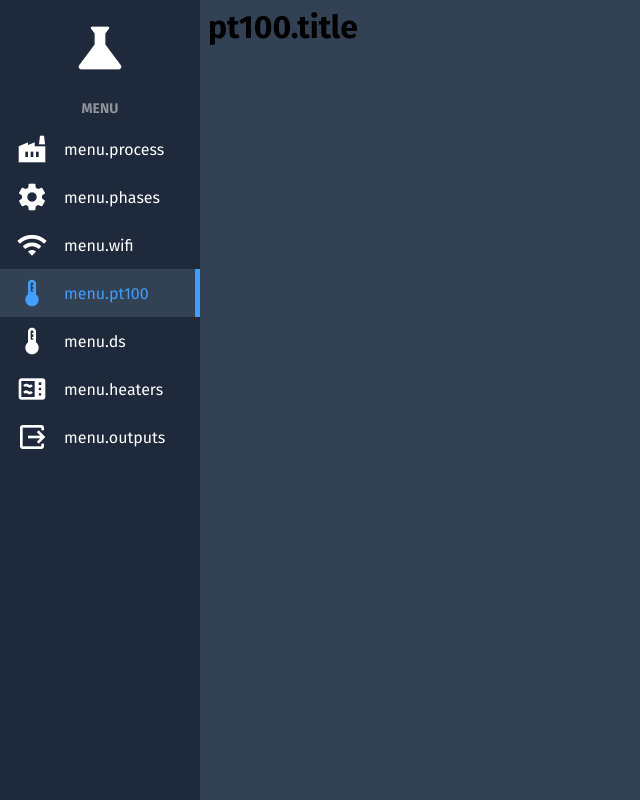
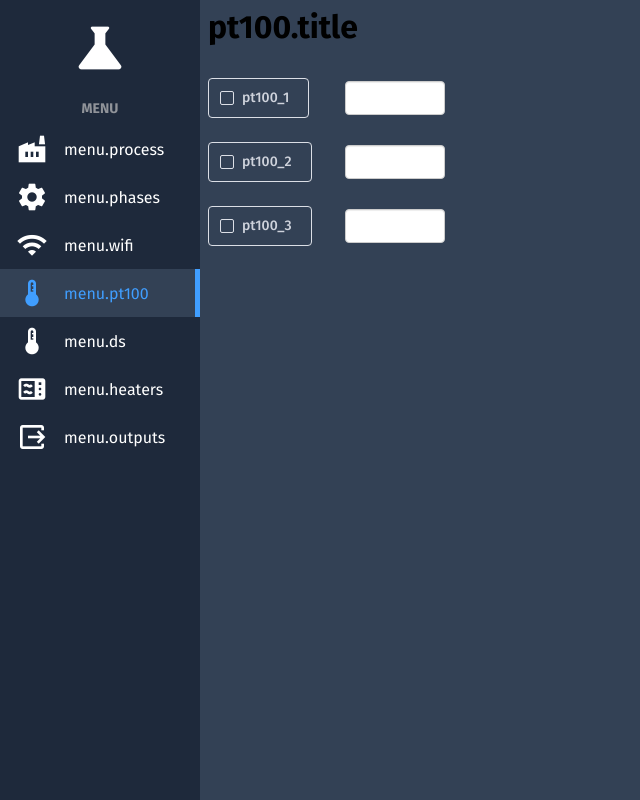
Before and after one commit to a-clap/distillation-gui, a Vue app in the folder frontend/: page /pt100 in a window 1280 px wide. Shown: the whole page, without its empty margins (0-640 px from the left). Built offline with nearby package versions, Linux system fonts and the light colour scheme.

Commit message:
Keyboard doesn't use emit anymore

```diff
--- a/frontend/src/components/Keyboard.vue
+++ b/frontend/src/components/Keyboard.vue
@@ -21,6 +21,8 @@ const props = defineProps({
     value: [String, Number],
     isFloat: Boolean,
     show: Boolean,
+    write: Function,
+    cancel: Function,
     options: {
         type: Object,
         default() {
@@ -29,19 +31,6 @@ const props = defineProps({
     }
 })
 
-const emit = defineEmits({
-    enter: (s) => {
-        if (s && (typeof s === 'string' || typeof s === 'number')) {
-            return true
-        } else {
-            console.warn(`Invalid submit event payload!`)
-            return false
-        }
-    },
-    cancel: () => {
-        return true
-    }
-})
 
 const intValue = reactive({
     value: 0,
@@ -167,7 +156,6 @@ watch(() => props.show, (trigger) => {
             keyboardValue.value = stringValue
         }
         keyboardValue.value.value = props.value
-
     }
 });
 
@@ -271,12 +259,12 @@ function backspace() {
 }
 
 function esc() {
-    emit('cancel')
+    props.cancel()
 }
 
 function enter() {
     let value = keyboardValue.value.get()
-    emit('enter', value)
+    props.write(value)
 }
 
 
@@ -305,6 +293,11 @@ $radius: 0.35rem;
     box-shadow: 0px 0px 20px rgba(black, 0.3);
 
     border-radius: 10px;
+
+    .text {
+        text-align: center;
+        font-size: 1.5rem;
+    }
 
     input {
         display: block;
--- a/frontend/src/types/PT100.js
+++ b/frontend/src/types/PT100.js
@@ -1,10 +1,29 @@
-class PT100 {
+import { Parameter } from "./Parameter";
+
+export class PT100 {
     constructor(name, correction, samples, temperature) {
-        this.name = name || "";
-        this.correction = correction || 0;
-        this.samples = samples || 0;
-        this.temperature = temperature || 0;
+        this.name = name
+        this.correction_ = new Parameter("correction", correction, true, this.writeCorrection)
+        this.samples_ = samples;
+        this.temperature_ = temperature;
+        this.enable_ = false
+    }
+
+    writeCorrection(value) {
+        console.log("write correction " + value)
+    }
+
+
+    set enable(value) {
+        this.enable_ = value
+        console.log("enable " + this.enable_)
+    }
+
+    get enable() {
+        return this.enable_
+    }
+
+    get correction() {
+        return this.correction_
     }
 }
-
-export {PT100}
--- /dev/null
+++ b/frontend/src/types/Parameter.js
@@ -0,0 +1,24 @@
+export class Parameter {
+
+    constructor(name, value, isFloat, writeCallback) {
+        this.name_ = name
+        this.value = value
+        this.isFloat = isFloat
+        this.show = false
+        this.writeCallback_ = writeCallback
+    }
+
+    showKeyboard() {
+        this.show = true
+    }
+
+    cancel() {
+        this.show = false
+    }
+
+    write(value) {
+        this.value = value
+        this.writeCallback_(value)
+        this.cancel()
+    }
+}
--- a/frontend/src/views/DS.vue
+++ b/frontend/src/views/DS.vue
@@ -1,7 +1,7 @@
 <script setup>
 import Keyboard from "../components/Keyboard.vue"
-import { GetValues } from "../../wailsjs/go/main/App"
 import { reactive } from "vue";
+import { PT100 } from "../types/PT100";
 
 const delayF = reactive({
     show: false,
@@ -18,24 +18,32 @@ const delayF = reactive({
     },
 
     toggle() {
-        GetValues().then((result) => {
-            result.forEach(element => {
-                console.log(element.name)
-                console.log(element.value)
-                // console.log(element.Name)
-            });
-        })
+        // GetValues().then((result) => {
+        //     result.forEach(element => {
+        //         console.log(element.name)
+        //         console.log(element.value)
+        //         // console.log(element.Name)
+        //     });
+        // })
         delayF.show = !delayF.show
     }
 })
 
+const param = reactive(new PT100("name", 130.0, 10, 13.0))
+
+function toggle() {
+    console.log("toggle")
+}
+
 </script>
 <template>
     <main class="ds-page">
-        <vm-page-header>{{ $t('ds.title') }}</vm-page-header>
-
-        <input v-model="delayF.value" @click="delayF.toggle">
-        <Keyboard v-bind="delayF" @enter="delayF.enter" @cancel="delayF.cancel" />
+        <input v-model="param.correction.value" @click="param.correction.showKeyboard">
+        <Keyboard v-bind="param.correction" :write="(e) => param.correction.write(e)"
+            :cancel="() => param.correction.cancel()" />
+        <br>
+        <!-- < input v - model=" param.value" @click="delayF.toggle"> -->
+        <!-- <Keyboard v-bind="delayF" @enter="delayF.enter" @cancel="delayF.cancel" /> -->
     </main>
 </template>
 <style lang="scss" scoped>
--- a/frontend/src/views/PT100.vue
+++ b/frontend/src/views/PT100.vue
@@ -1,14 +1,63 @@
 <template>
-    <main class="pt100-page">
+    <main>
         <h1>{{ $t('pt100.title') }}</h1>
-
+        <div v-for="(pt, index) in getPT100s" :key="index">
+            <section class="pt-box">
+                <el-row :gutter="20" align="middle">
+                    <el-col :span="3">
+                        <el-checkbox v-model="pt.enable" :label="pt.name" size="large" border />
+                    </el-col>
+                    <el-col :span="3">
+                        <input />
+                    </el-col>
+                </el-row>
+            </section>
+        </div>
     </main>
 </template>
 
 <script setup>
-
+import Keyboard from "../components/Keyboard.vue"
+import { reactive, onMounted, computed } from "vue"
 import { PT100 } from '../types/PT100.js';
 
+const pt100s = reactive([])
 
+onMounted(() => {
+    pt100s.push(new PT100("pt100_1", 1, 2, 3.0))
+    pt100s.push(new PT100("pt100_2", 3, 4, 5.0))
+    pt100s.push(new PT100("pt100_3", 6, 7, 8.0))
+})
+
+const getPT100s = computed(() => {
+    return pt100s;
+})
 
 </script>
+
+<style lang="scss" scoped>
+h1 {
+    margin-bottom: 2rem;
+}
+
+.pt-box {
+    margin-bottom: 1.5rem;
+}
+
+input {
+    display: block;
+    width: 100px;
+    height: 34px;
+    padding: 6px 12px;
+    line-height: 1rem;
+    text-align: center;
+    color: #555;
+    cursor: default;
+    caret-color: transparent;
+    background-color: #fff;
+    background-image: none;
+    border: 1px solid #ccc;
+    border-radius: 4px;
+    box-shadow: inset 0 1px 1px rgba(0, 0, 0, .075);
+}
+</style>
```
